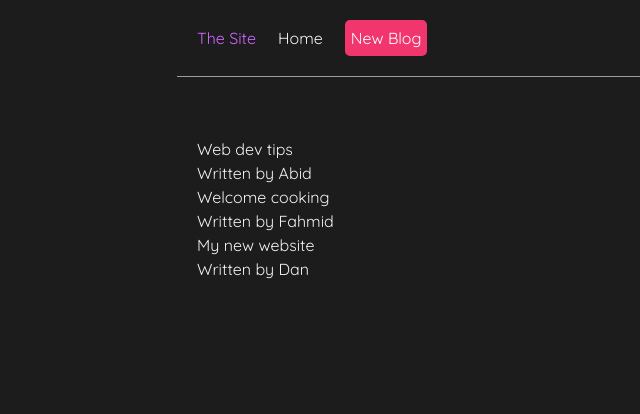
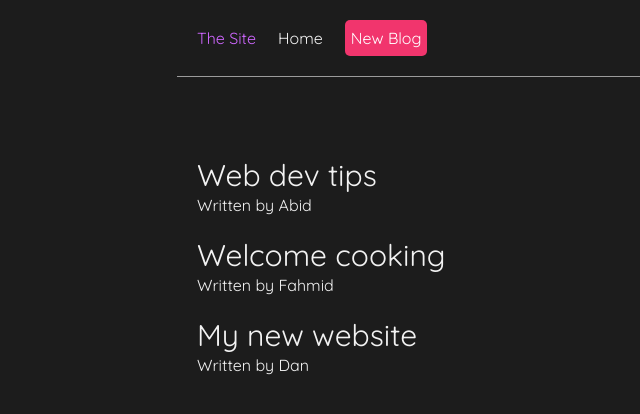
Before and after one commit to AbidAlWassie/react-blog-app, a React (Create React App) app: page / in a window 1280 px wide. Shown: the top 414 px of the page, without its empty margins (163-803 px from the left). Built offline with nearby package versions, Linux system fonts and the light colour scheme.

Commit message:
updated project with tailwind

```diff
--- a/src/App.css
+++ b/src/App.css
@@ -1,5 +1,4 @@
 @import url("https://fonts.googleapis.com/css2?family=Quicksand:wght@300;400;500;600;700&display=swap");
-
 /* base styles */
 * {
   margin: 0;
--- a/src/Home.js
+++ b/src/Home.js
@@ -13,8 +13,8 @@ const Home = () => {
     <div className="home">
       {/* <h2>Homepage</h2> */}
       {blogs.map((blog) => (
-        <div className="blogPreview" key={blog.id}>
-          <h2> {blog.title} </h2>
+        <div className="blogPreview mt-5" key={blog.id}>
+          <h2 className="bold text-3xl cursor-pointer"> {blog.title} </h2>
           <p>Written by {blog.author} </p>
         </div>
       ))}
```
